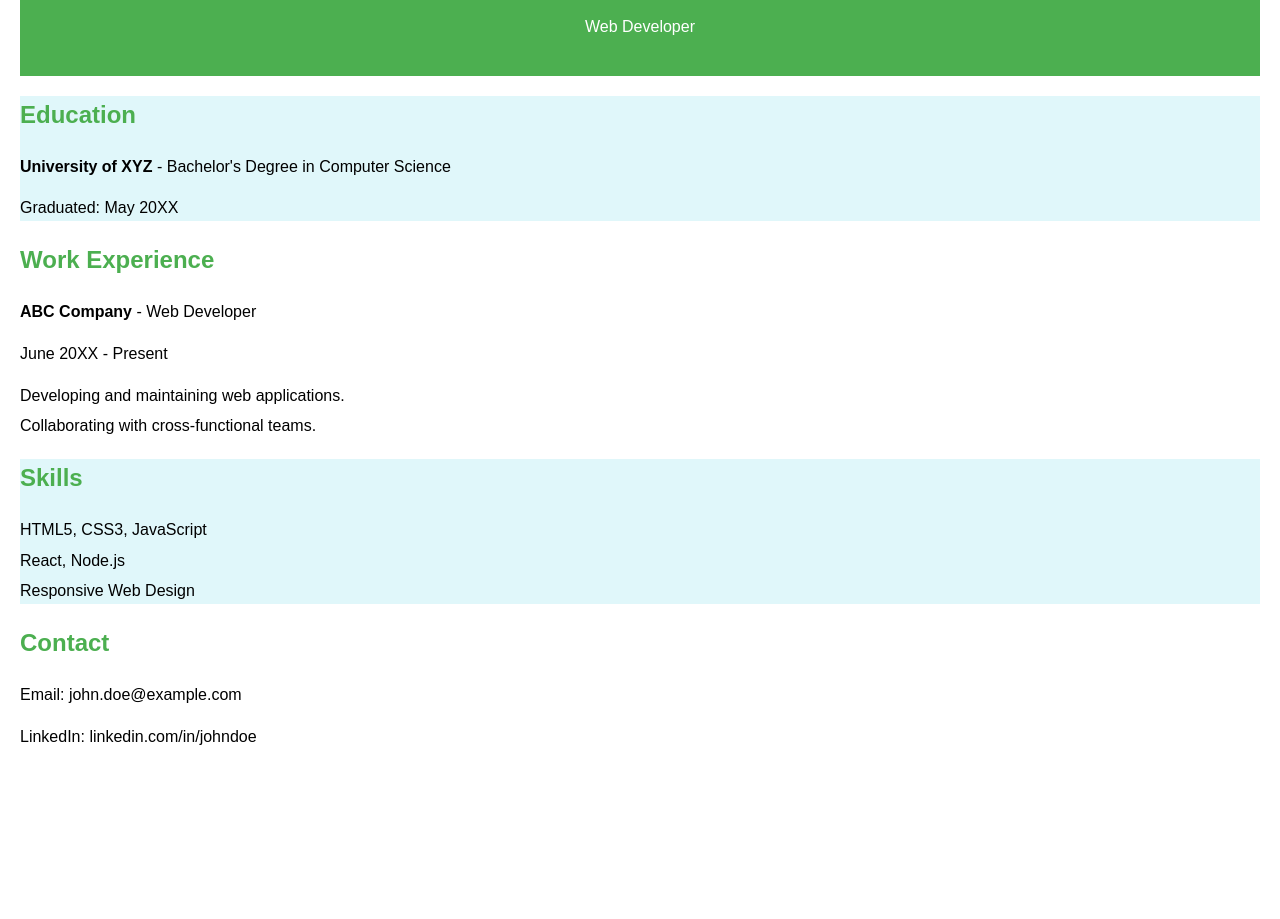
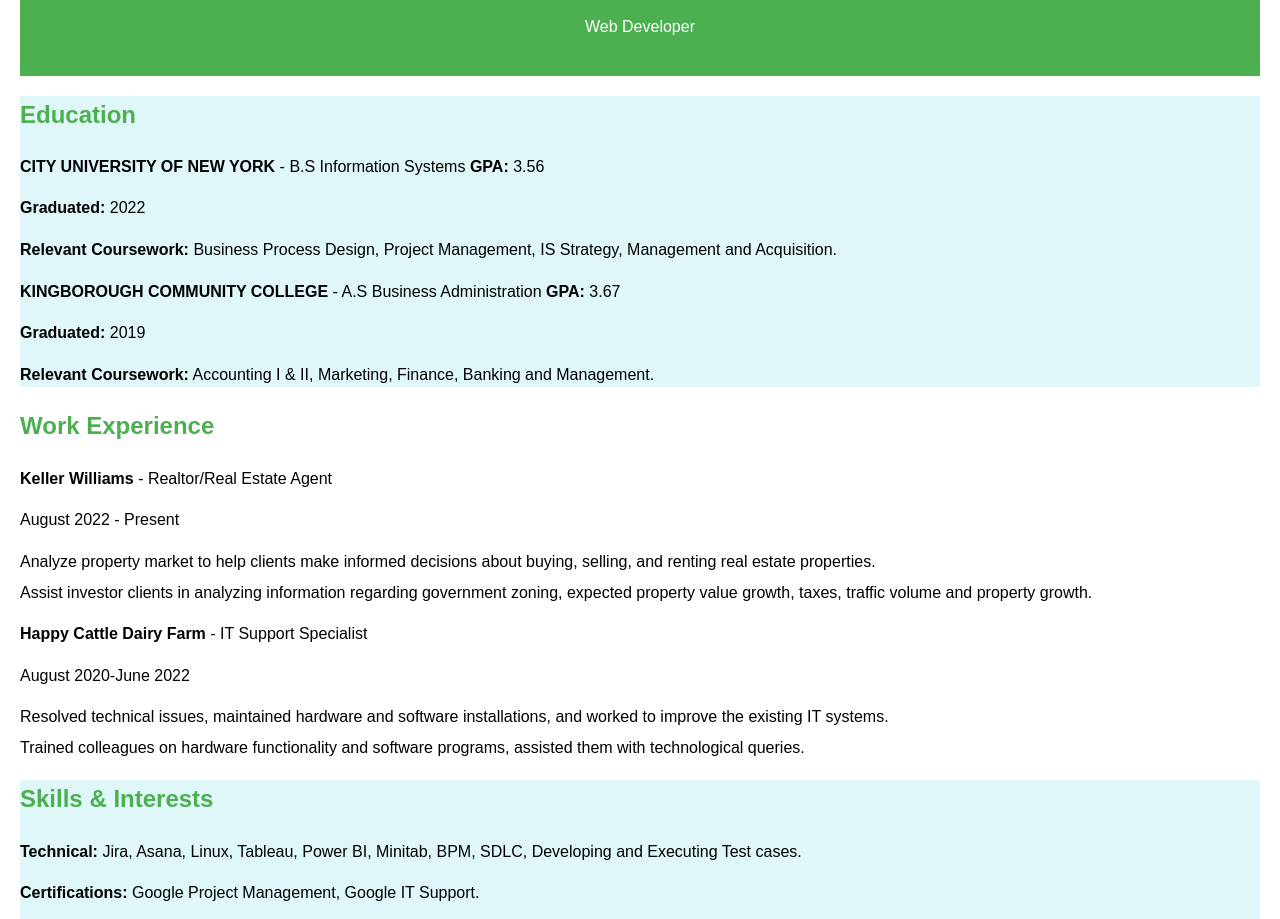
Before and after one commit to Ahsan-malik333/Ahsan-Malik, a plain HTML site: page index.html in a window 1280 px wide. Shown: the part 120-1039 px from the top of the page. Before the commit the page ends 889 px from the top, so only its background shows below. Drawn offline with Linux system fonts and the light colour scheme.

Commit message:
Update index.html

```diff
--- a/index.html
+++ b/index.html
@@ -43,39 +43,48 @@
 <body>
 
   <header>
-    <h1>John Doe</h1>
+    <h1>Ahsan Malik</h1>
     <p>Web Developer</p>
   </header>
 
   <section class="highlight">
     <h2>Education</h2>
-    <p><strong>University of XYZ</strong> - Bachelor's Degree in Computer Science</p>
-    <p>Graduated: May 20XX</p>
+    <p><strong>CITY UNIVERSITY OF NEW YORK</strong> - B.S Information Systems <strong> GPA:</strong>  3.56 </p>
+    <p><strong>Graduated:</strong> 2022 </p>
+    <p><strong>Relevant Coursework:</strong> Business Process Design, Project Management, IS Strategy, Management and Acquisition. </p>
+    <p><strong>KINGBOROUGH COMMUNITY COLLEGE</strong> - A.S Business Administration <strong> GPA:</strong> 3.67 </p>
+    <p><strong>Graduated:</strong> 2019 </p>
+    <p><strong>Relevant Coursework:</strong> Accounting I & II, Marketing, Finance, Banking and Management. </p>
   </section>
 
   <section>
     <h2>Work Experience</h2>
-    <p><strong>ABC Company</strong> - Web Developer</p>
-    <p>June 20XX - Present</p>
+    <p><strong>Keller Williams</strong> - Realtor/Real Estate Agent</p>
+    <p>August 2022 - Present</p>
     <ul>
-      <li>Developing and maintaining web applications.</li>
-      <li>Collaborating with cross-functional teams.</li>
+      <li>Analyze property market to help clients make informed decisions about buying, selling, and renting real estate properties.</li>
+      <li>Assist investor clients in analyzing information regarding government zoning, expected property value growth, taxes, traffic volume and property growth.</li>
+    </ul>
+    <p><strong>Happy Cattle Dairy Farm</strong> - IT Support Specialist</p>
+    <p>August 2020-June 2022</p>
+    <ul>
+      <li>Resolved technical issues, maintained hardware and software installations, and worked to improve the existing IT systems.</li>
+      <li>Trained colleagues on hardware functionality and software programs, assisted them with technological queries.</li>
     </ul>
   </section>
 
   <section class="highlight">
-    <h2>Skills</h2>
-    <ul>
-      <li>HTML5, CSS3, JavaScript</li>
-      <li>React, Node.js</li>
-      <li>Responsive Web Design</li>
-    </ul>
+    <h2>Skills & Interests</h2>
+    <p><strong>Technical:</strong> Jira, Asana, Linux, Tableau, Power BI, Minitab, BPM, SDLC, Developing and Executing Test cases.</p>
+    <p><strong>Certifications:</strong> Google Project Management, Google IT Support.</p>
+    <p><strong>Languages:</strong> Fluent in speaking, reading, and writing English, Urdu and Punjabi. Novice in Hindi, Spanish and Arabic.</p>
+    <p><strong>Interests:</strong> Project Management, Project Coordinator, Business Analysis, Data Analysis, Computer & Information Systems Management.</p>
   </section>
 
   <section>
     <h2>Contact</h2>
-    <p>Email: john.doe@example.com</p>
-    <p>LinkedIn: linkedin.com/in/johndoe</p>
+    <p>Email: ahsan.malik@example.com</p>
+    <p>LinkedIn: linkedin.com/in/Ahsan Malik</p>
   </section>
 
 </body>
```
